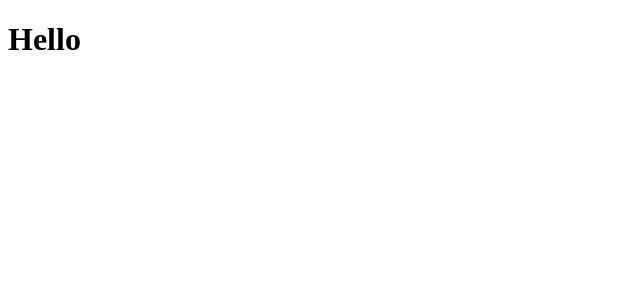
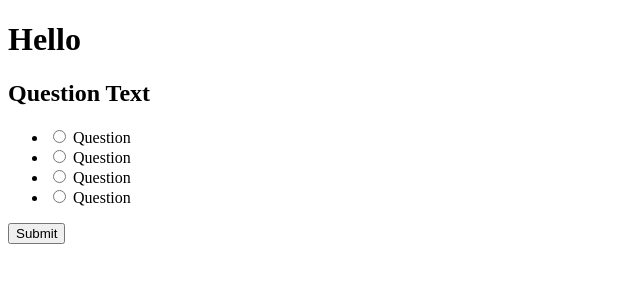
Before and after one commit to Aleksandar-93/Practice-javascript, a plain HTML site: page Quiz-app/index.html in a window 1280 px wide. Shown: the whole page, without its empty margins (0-640 px from the left). Drawn offline with Linux system fonts and the light colour scheme.

Commit message:
Quiz-app HTML leyout

```diff
--- a/Quiz-app/index.html
+++ b/Quiz-app/index.html
@@ -8,7 +8,28 @@
 </head>
 <body>
     <h1>Hello</h1>
-
+    <div class="quiz-container">
+        <h2>Question Text</h2>
+        <ul>
+            <li>
+                <input type="radio" id="a" name="answer">
+                <label for="a">Question</label>
+            </li>
+            <li>
+                <input type="radio" id="b" name="answer">
+                <label for="b">Question</label>
+            </li>
+            <li>
+                <input type="radio" id="c" name="answer">
+                <label for="c">Question</label>
+            </li>
+            <li>
+                <input type="radio" id="d" name="answer">
+                <label for="d">Question</label>
+            </li>
+        </ul>
+        <button>Submit</button>
+    </div>
 
 
 
```
